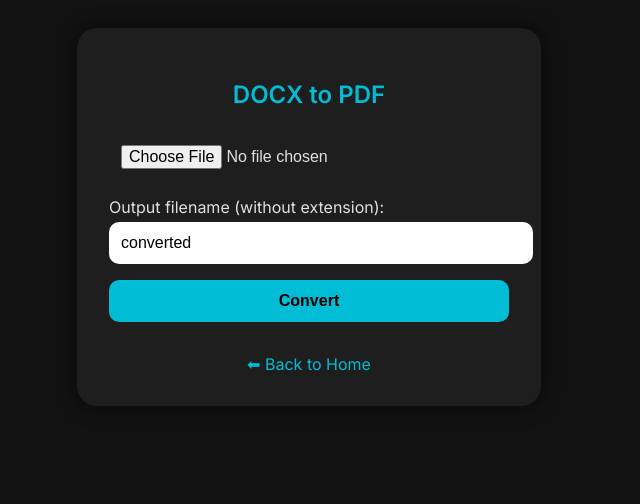
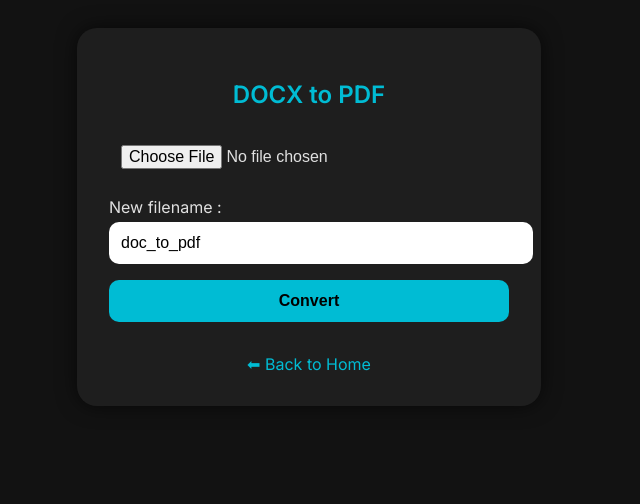
Before and after one commit to shejanahmmed/pdf-tools-app, a Flask app: page /doc2pdf in a window 1280 px wide. Shown: the part 199-703 px from the top of the page, without its empty margins (331-971 px from the left). Run offline with Flask 3, Linux system fonts and the light colour scheme.

```diff
--- a/templates/doc2pdf.html
+++ b/templates/doc2pdf.html
@@ -76,8 +76,8 @@
     <h2>DOCX to PDF</h2>
     <form method="POST" enctype="multipart/form-data">
       <input type="file" name="docx" accept=".docx" required />
-      <label for="filename">Output filename (without extension):</label>
-      <input type="text" id="filename" name="filename" value="converted" required />
+      <label for="filename">New filename :</label>
+      <input type="text" id="filename" name="filename" value="doc_to_pdf" required />
       <button type="submit">Convert</button>
     </form>
     <a href="/" class="back">⬅ Back to Home</a>
```
